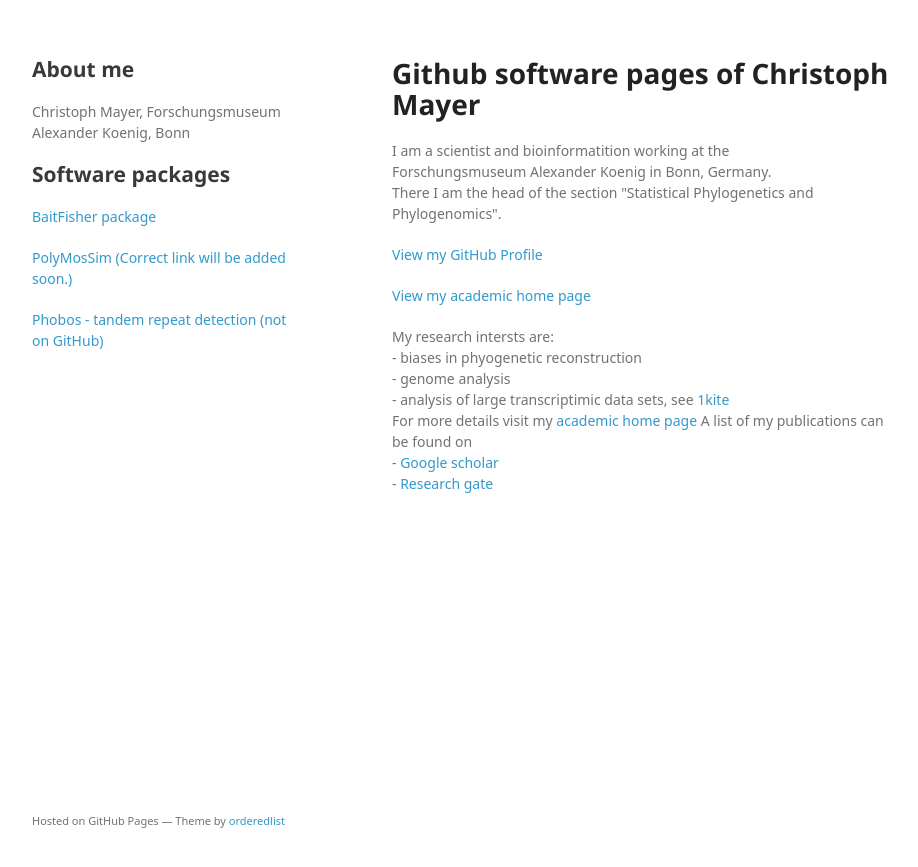
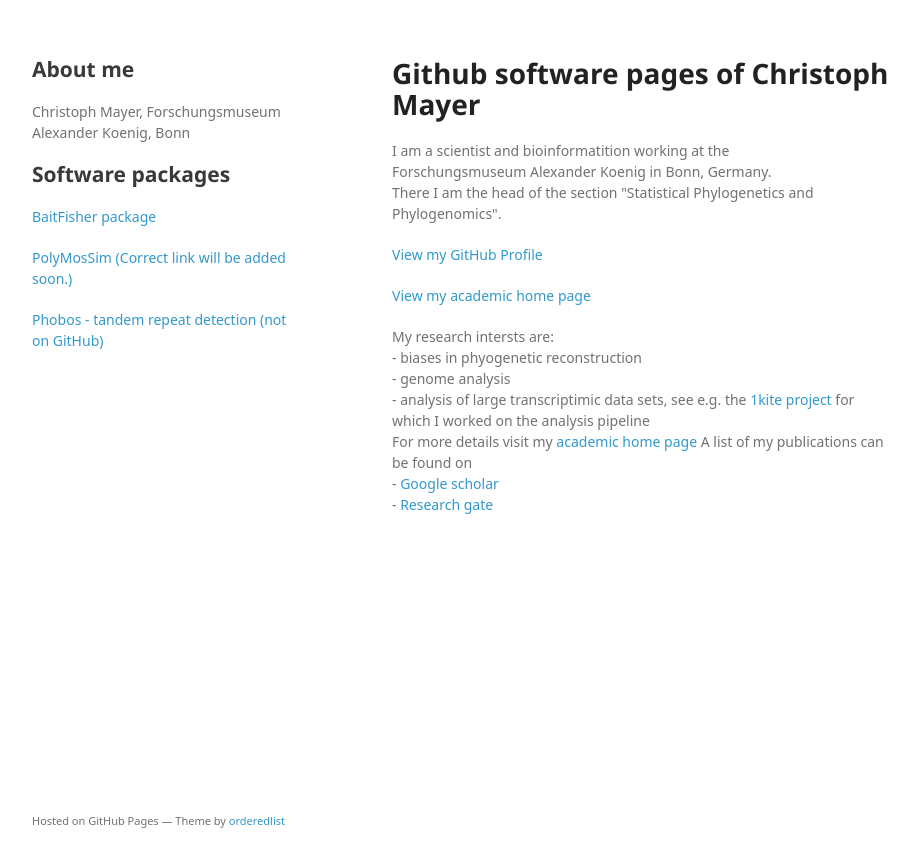
Before and after one commit to cmayer/cmayer.github.io, a Jekyll site: the page index.html, which Jekyll copies as it is, in a window 1280 px wide. Shown: the top 867 px of the page, without its empty margins (178-1096 px from the left). Built offline with Jekyll 4.4.1, drawn with Linux system fonts in a browser that asks for light colours; some web fonts are replaced.

Commit message:
Update index.html

```diff
--- a/index.html
+++ b/index.html
@@ -38,7 +38,7 @@ There I am the head of the section  "Statistical Phylogenetics and Phylogenomics
 <p>My research intersts are:<br>
 - biases in phyogenetic reconstruction<br>
 - genome analysis<br>
-- analysis of large transcriptimic data sets, see <a href="http://www.1kite.org">1kite</a><br>
+- analysis of large transcriptimic data sets, see e.g. the <a href="http://www.1kite.org">1kite project</a> for which I worked on the analysis pipeline<br>
 
 For more details visit my <a href="https://www.zfmk.de/de/zfmk/christoph-mayer">academic home page</a>
 
```
